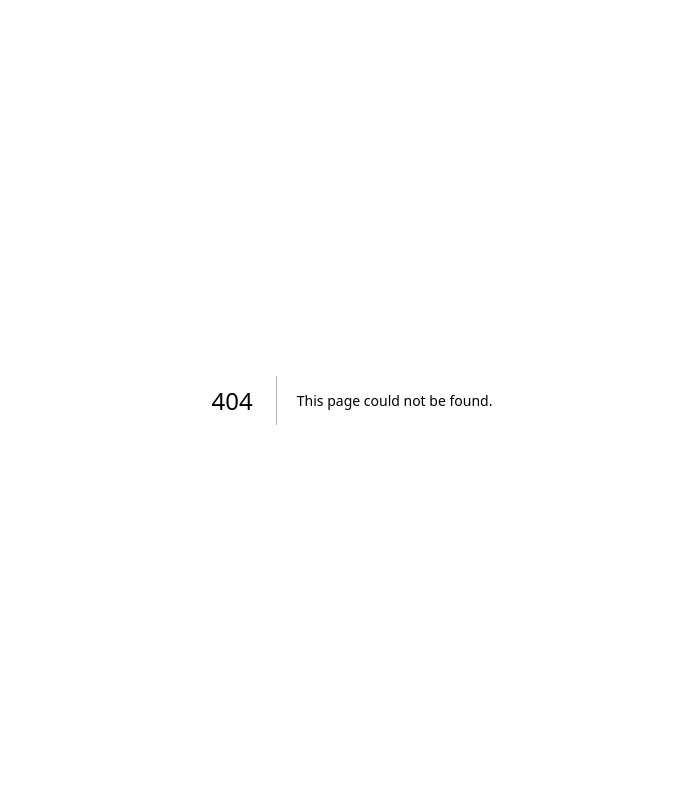
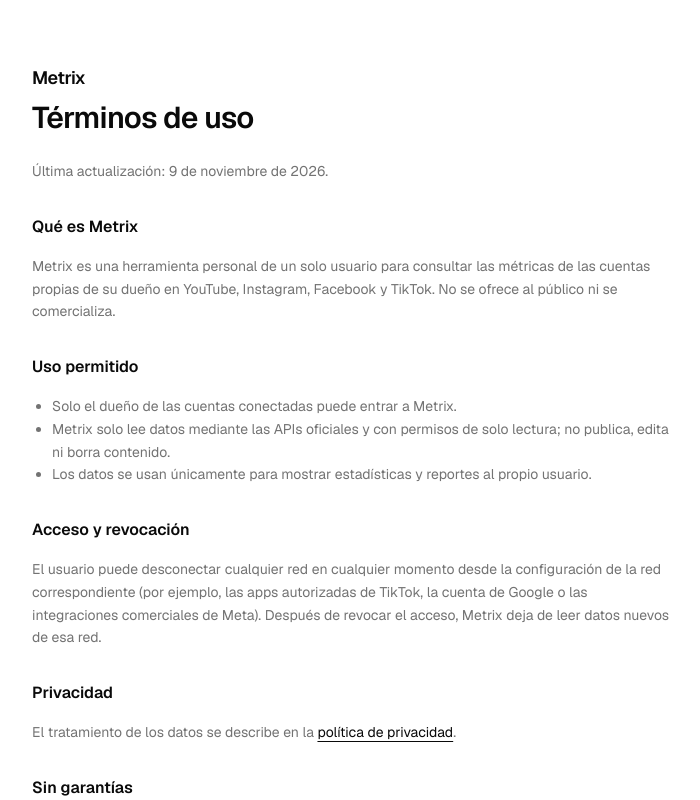
Before and after one commit to Pasttor/metrix, a Next.js app: page /terminos in a window 1280 px wide. Before the commit this address had no page. Shown: the top 800 px of the page, without its empty margins (288-988 px from the left). Built offline with nearby package versions, Linux system fonts and the light colour scheme.

Commit message:
Public terms page (/terminos) for the TikTok app review
Co-Authored-By: Claude Opus 5.5 <noreply@anthropic.com>

```diff
--- /dev/null
+++ b/src/app/terminos/page.tsx
@@ -0,0 +1,38 @@
+import type { Metadata } from "next";
+import { PublicPage } from "@/components/public/public-page";
+
+export const metadata: Metadata = {
+  title: "Términos · Metrix",
+  description: "Términos de uso de Metrix.",
+};
+
+export default function TermsPage() {
+  return (
+    <PublicPage title="Términos de uso">
+      <p>Última actualización: 9 de noviembre de 2026.</p>
+      <h2>Qué es Metrix</h2>
+      <p>
+        Metrix es una herramienta personal de un solo usuario para consultar las métricas de las cuentas propias de su dueño en YouTube,
+        Instagram, Facebook y TikTok. No se ofrece al público ni se comercializa.
+      </p>
+      <h2>Uso permitido</h2>
+      <ul>
+        <li>Solo el dueño de las cuentas conectadas puede entrar a Metrix.</li>
+        <li>Metrix solo lee datos mediante las APIs oficiales y con permisos de solo lectura; no publica, edita ni borra contenido.</li>
+        <li>Los datos se usan únicamente para mostrar estadísticas y reportes al propio usuario.</li>
+      </ul>
+      <h2>Acceso y revocación</h2>
+      <p>
+        El usuario puede desconectar cualquier red en cualquier momento desde la configuración de la red correspondiente (por ejemplo, las apps
+        autorizadas de TikTok, la cuenta de Google o las integraciones comerciales de Meta). Después de revocar el acceso, Metrix deja de leer
+        datos nuevos de esa red.
+      </p>
+      <h2>Privacidad</h2>
+      <p>
+        El tratamiento de los datos se describe en la <a href="/privacidad" className="text-foreground underline underline-offset-4">política de privacidad</a>.
+      </p>
+      <h2>Sin garantías</h2>
+      <p>Metrix se ofrece tal cual, para uso personal. Las cifras dependen de lo que entrega cada red y pueden llegar con retraso o ajustarse.</p>
+    </PublicPage>
+  );
+}
--- a/src/components/public/public-page.tsx
+++ b/src/components/public/public-page.tsx
@@ -21,6 +21,9 @@ export function PublicPage({ title, children }: { title: string; children: React
         <Link href="/privacidad" className="hover:text-foreground">
           Privacidad
         </Link>
+        <Link href="/terminos" className="hover:text-foreground">
+          Términos
+        </Link>
         <Link href="/login" className="hover:text-foreground">
           Entrar
         </Link>
--- a/src/lib/auth/access.ts
+++ b/src/lib/auth/access.ts
@@ -5,7 +5,7 @@
 
 /** Paths reachable without a session. API routes guard themselves (cron secret, webhook signature, session checks). */
 /** Public routes: login flow, APIs (own auth) and the pages OAuth reviewers must reach. */
-const PUBLIC_PREFIXES = ["/login", "/auth/", "/api/", "/acerca", "/privacidad"];
+const PUBLIC_PREFIXES = ["/login", "/auth/", "/api/", "/acerca", "/privacidad", "/terminos"];
 
 export function isPublicPath(pathname: string): boolean {
   return PUBLIC_PREFIXES.some((prefix) =>
```
Also changed, not shown: 1 other file (tests, documents, lock files or other folders).
